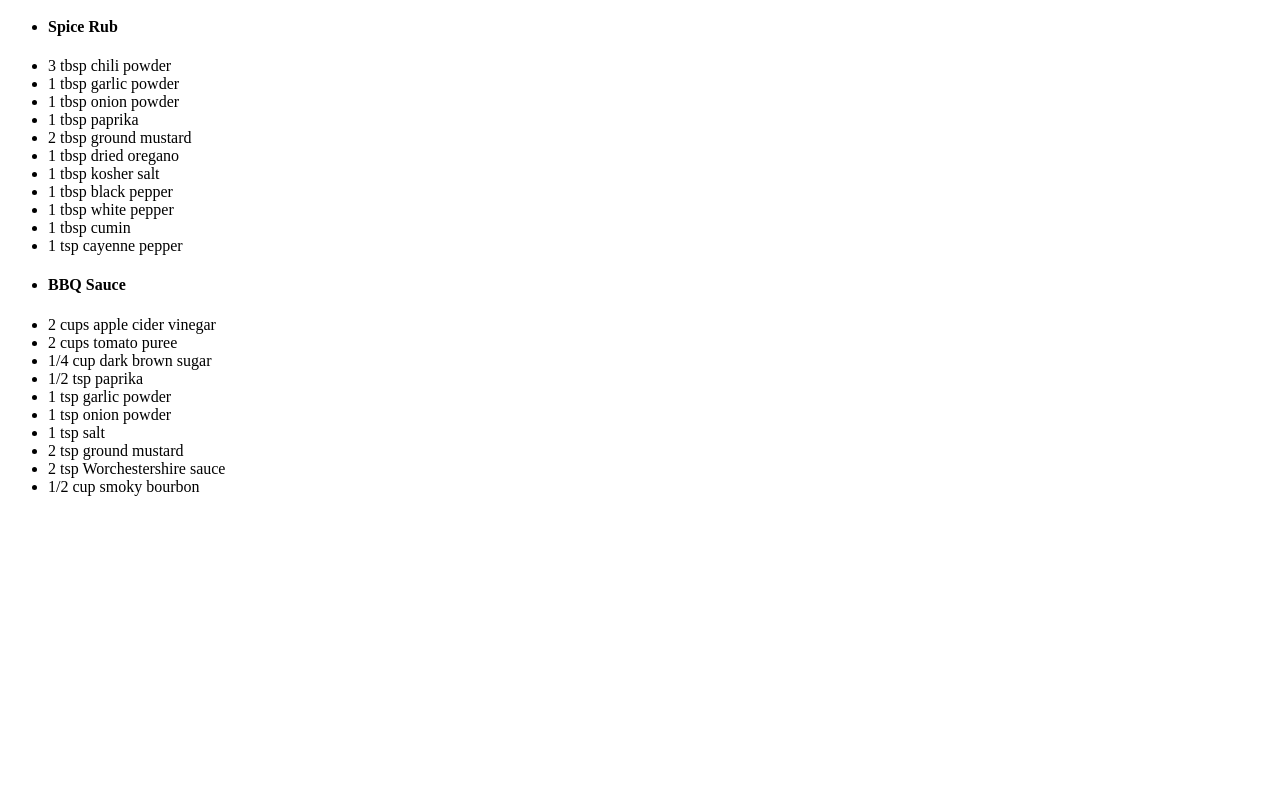
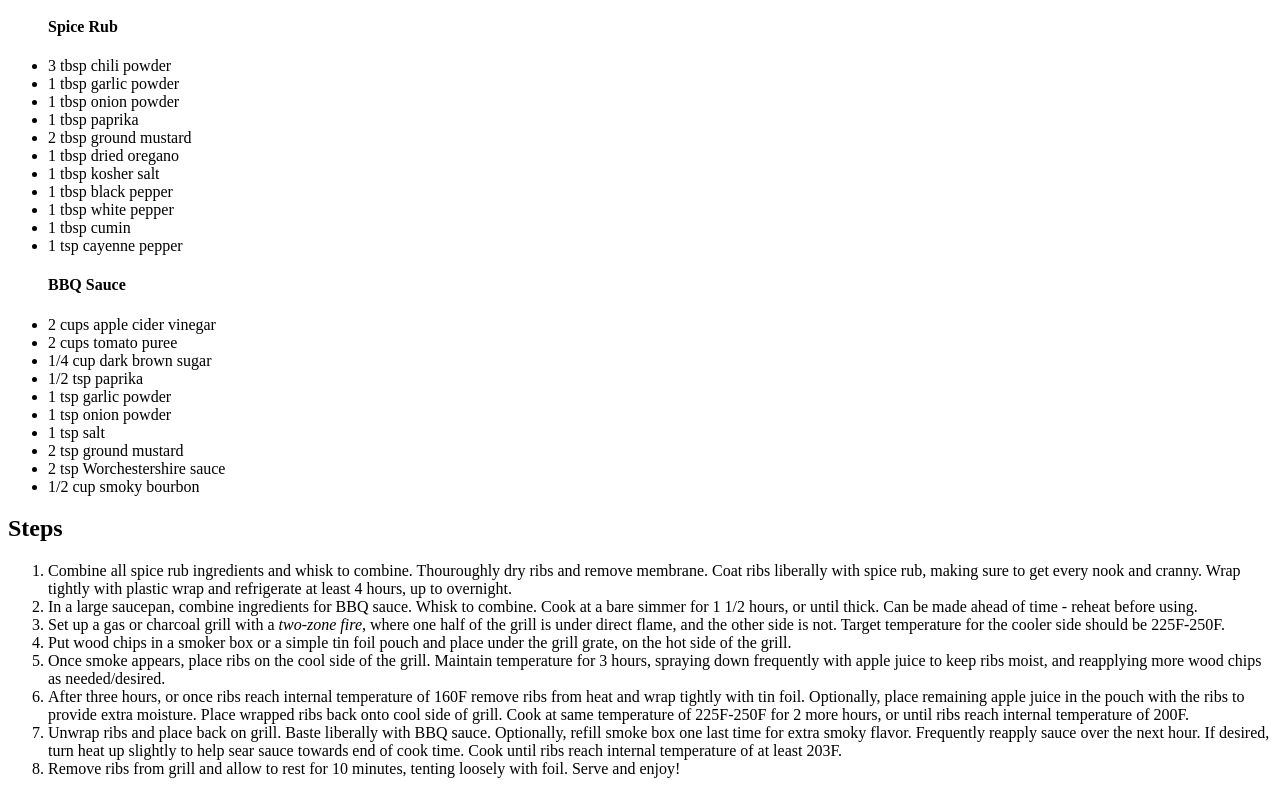
Before and after one commit to svinekotelet/odin-recipes, a plain HTML site: page recipes/ribs.html in a window 1280 px wide. Shown: the part 1469-2263 px from the top of the page. Before the commit the page ends 1981 px from the top, so only its background shows below. Drawn offline with Linux system fonts and the light colour scheme.

Commit message:
Added Steps section to ribs.html

```diff
--- a/recipes/ribs.html
+++ b/recipes/ribs.html
@@ -20,7 +20,7 @@
         <li>2 racks pork ribs</li>
         <li>1-3 cups smoking wood chips (hickory, pecan, or cherry preferred)</li>
         <li>1 cup apple juice in spray bottle</li>
-        <li><h4>Spice Rub</h4></li>
+        <h4>Spice Rub</h4>
         <li>3 tbsp chili powder</li>
         <li>1 tbsp garlic powder</li>
         <li>1 tbsp onion powder</li>
@@ -32,7 +32,7 @@
         <li>1 tbsp white pepper</li>
         <li>1 tbsp cumin</li>
         <li>1 tsp cayenne pepper</li>
-        <li><h4>BBQ Sauce</h4></li>
+        <h4>BBQ Sauce</h4>
         <li>2 cups apple cider vinegar</li>
         <li>2 cups tomato puree</li>
         <li>1/4 cup dark brown sugar</li>
@@ -44,6 +44,42 @@
         <li>2 tsp Worchestershire sauce</li>
         <li>1/2 cup smoky bourbon</li>
     </ul>
+    <h2>Steps</h2>
+    <ol>
+        <li>Combine all spice rub ingredients and whisk to combine. Thouroughly dry ribs and remove membrane.
+            Coat ribs liberally with spice rub, making sure to get every nook and cranny.
+            Wrap tightly with plastic wrap and refrigerate at least 4 hours, up to overnight.
+        </li>
+        <li>
+            In a large saucepan, combine ingredients for BBQ sauce. Whisk to combine.
+            Cook at a bare simmer for 1 1/2 hours, or until thick. Can be made ahead of time -
+            reheat before using.
+        </li>
+        <li>
+            Set up a gas or charcoal grill with a <em>two-zone fire</em>, where one half of the grill is under
+            direct flame, and the other side is not. Target temperature for the cooler side should be 225F-250F.
+        </li>
+        <li>Put wood chips in a smoker box or a simple tin foil pouch and place under the grill grate, on the
+            hot side of the grill.
+        </li>
+        <li>Once smoke appears, place ribs on the cool side of the grill. Maintain temperature for
+            3 hours, spraying down frequently with apple juice to keep ribs moist, and reapplying more wood chips as
+            needed/desired.
+        </li>
+        <li>
+            After three hours, or once ribs reach internal temperature of 160F remove ribs from heat and wrap tightly with tin foil. Optionally,
+            place remaining apple juice in the pouch with the ribs to provide extra moisture. Place wrapped ribs back onto cool side of grill.
+            Cook at same temperature of 225F-250F for 2 more hours, or until ribs reach internal temperature of 200F.
+        </li>
+        <li>
+            Unwrap ribs and place back on grill. Baste liberally with BBQ sauce. Optionally, refill smoke box one last time for extra smoky flavor.
+            Frequently reapply sauce over the next hour. If desired, turn heat up slightly to help sear sauce towards end of cook time. Cook until
+            ribs reach internal temperature of at least 203F.
+        </li>
+        <li>
+            Remove ribs from grill and allow to rest for 10 minutes, tenting loosely with foil. Serve and enjoy!
+        </li>
+    </ol>
 
 </body>
 </html>
```
